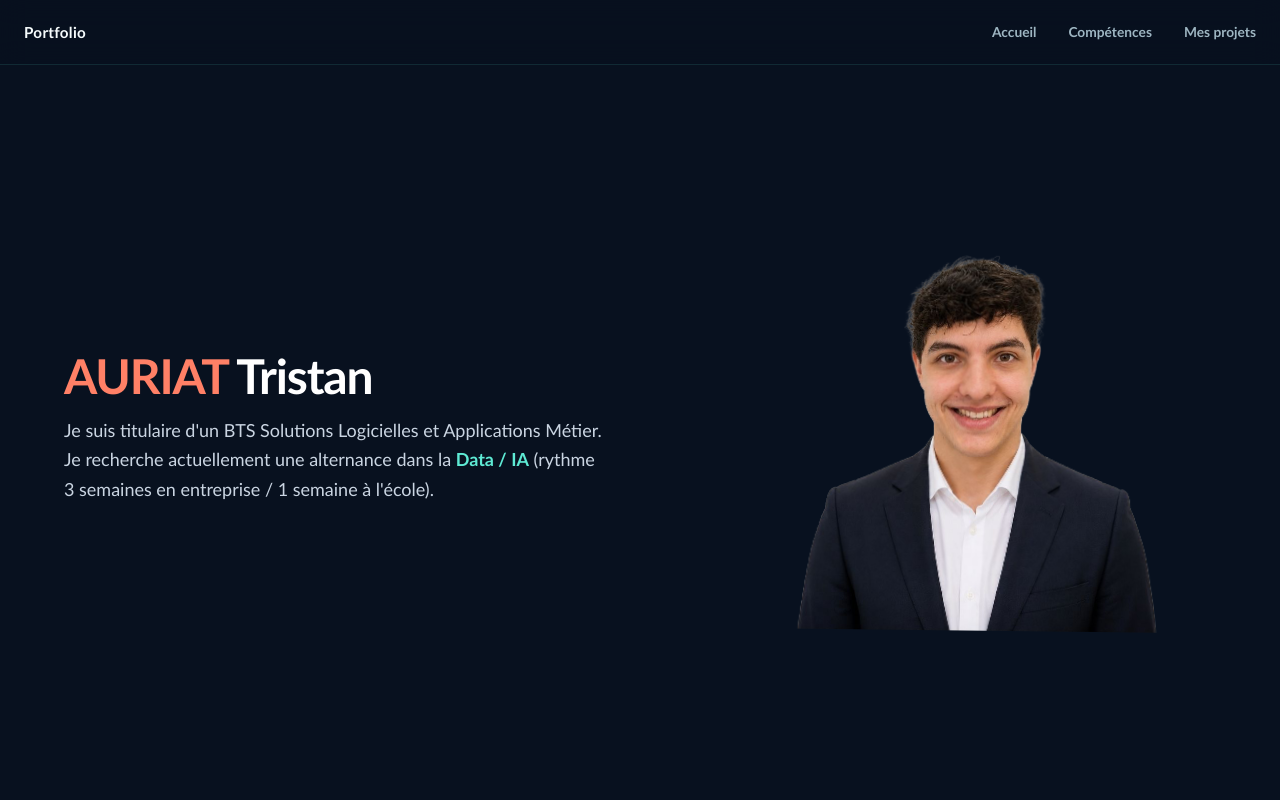
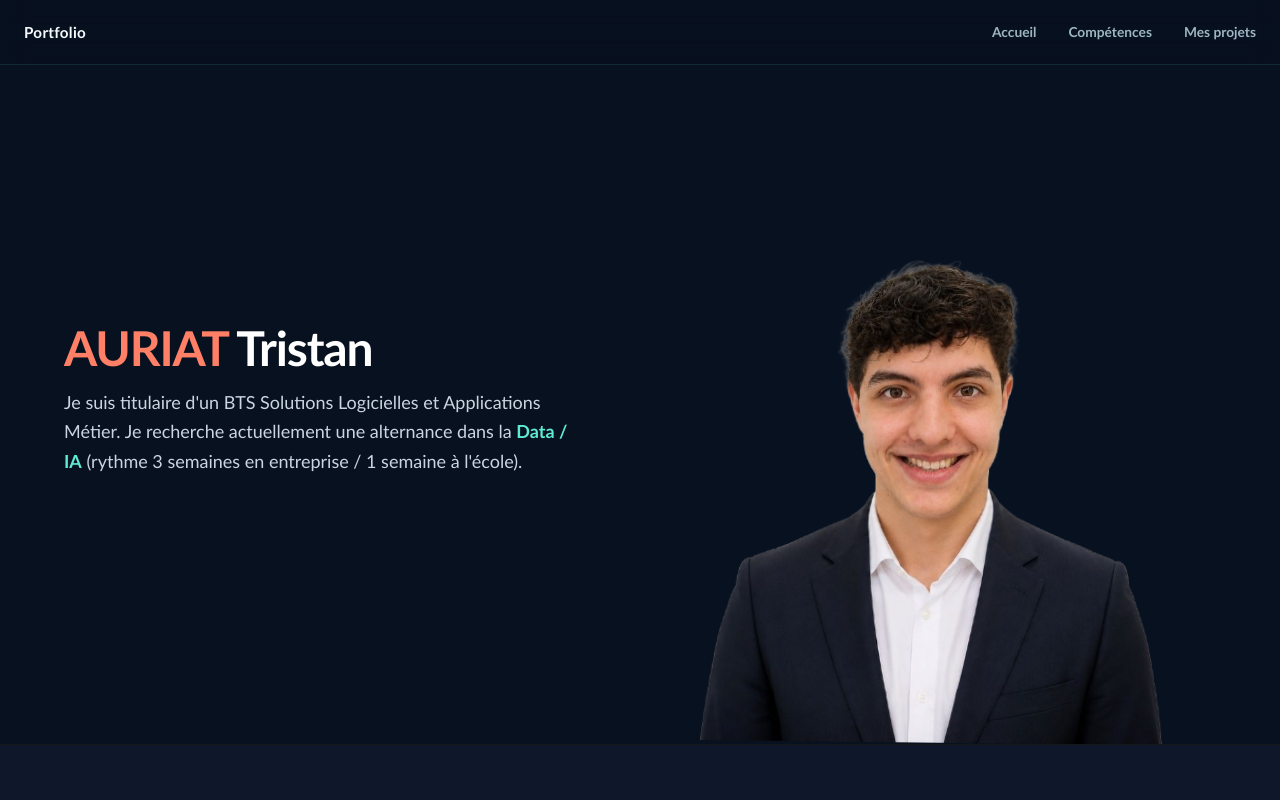
Before and after one commit to Leckyy/PortfolioR, a React (Vite) app: page / in a window 1280 px wide. Shown: the top 800 px of the page. Built offline with nearby package versions, Linux system fonts and the light colour scheme.

Commit message:
Amélioration de la photo

```diff
--- a/src/screens/App.tsx
+++ b/src/screens/App.tsx
@@ -7,10 +7,10 @@ function App() {
    <div>
      <Navbar/>
 
-  <div id="accueil" className="flex flex-col md:flex-row min-h-screen w-full items-center overflow-hidden bg-midnight pt-14">
+  <div id="accueil" className="relative flex flex-col md:flex-row min-h-screen w-full items-center overflow-hidden bg-midnight pt-14 md:h-[calc(100vh-3.5rem)] md:min-h-0 md:items-stretch">
 
 
-  <div className="hero-copy flex-1 flex flex-col justify-center items-start p-8 md:p-16 bg-midnight h-full">
+  <div className="hero-copy flex-1 flex flex-col justify-center items-start p-8 md:w-1/2 md:flex-none md:p-16 bg-midnight h-full">
     <h1 className="text-5xl font-bold text-white tracking-tight hover:scale-105 transition-transform duration-300 cursor-default">
       <span className="text-coral">AURIAT</span> Tristan
     </h1>
@@ -23,12 +23,12 @@ function App() {
   </div>
 
 
-  <div className="hero-visual flex-1 flex justify-center items-center p-8 bg-midnight h-full">
-    <div className="hero-photo-wrap">
+  <div className="hero-visual flex-1 flex justify-center items-center px-8 pt-8 bg-midnight h-full md:w-1/2 md:flex-none md:items-end md:px-8 md:pt-8 md:pb-0">
+    <div className="hero-photo-wrap md:absolute md:right-0 md:bottom-0">
       <img
         src="img/photo.png"
         alt="Photo de Tristan Auriat"
-        className="hero-photo max-h-[70vh] relative"
+        className="hero-photo block h-auto w-auto relative md:w-[min(65vw,700px)] md:max-w-none"
       />
 
       <div className="absolute inset-0 bg-blue-500/10 opacity-0 group-hover:opacity-100 transition-opacity duration-500 pointer-events-none" />
```
